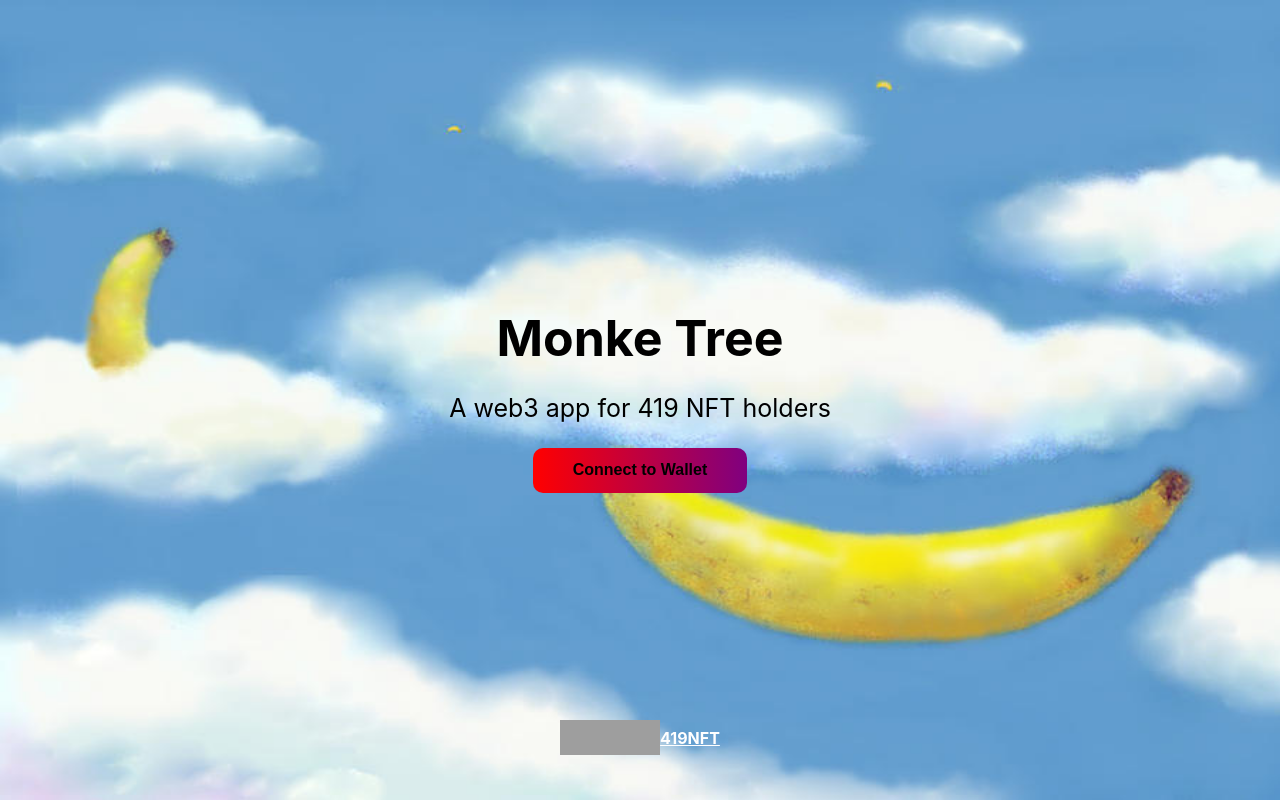
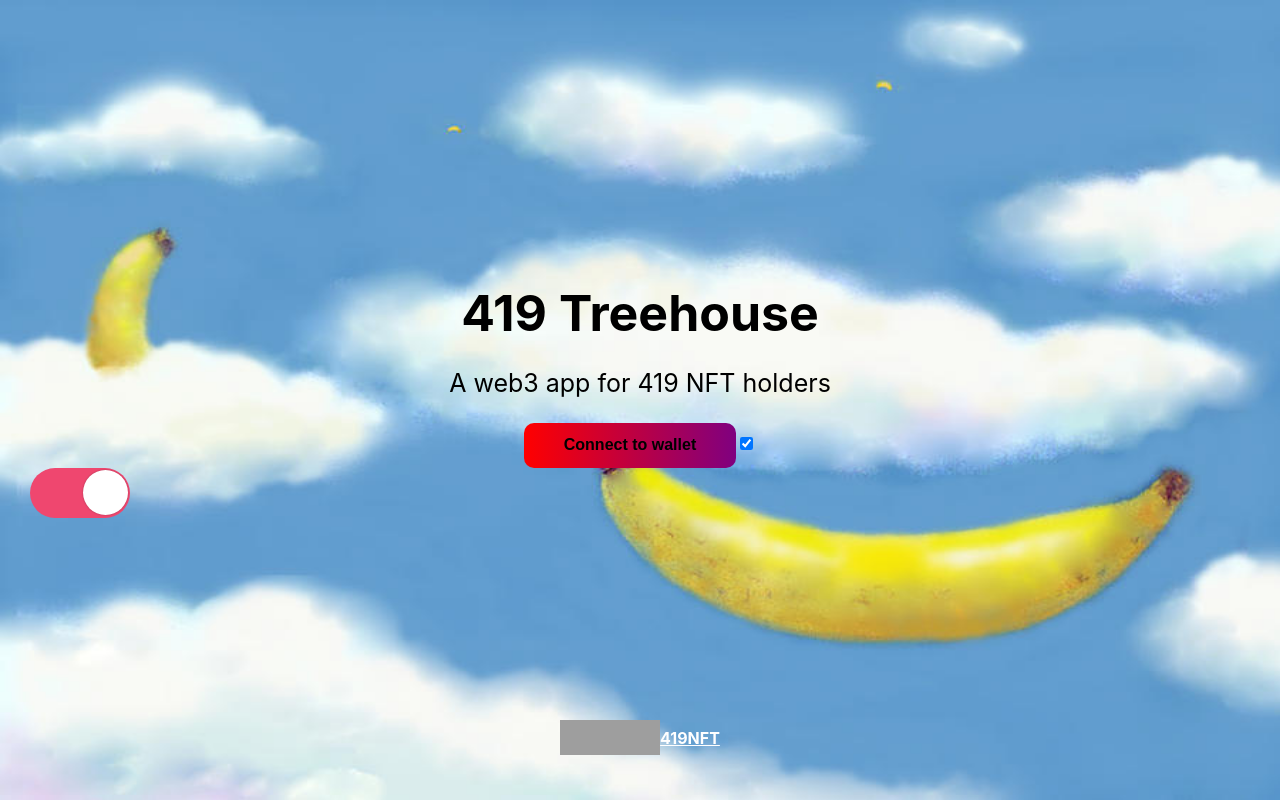
Before and after one commit to thomas-gibbons/gifportal-frontend, a React (Create React App) app: page / in a window 1280 px wide. Built offline with nearby package versions, Linux system fonts and the light colour scheme; grey boxes are pictures that could not be loaded.

Commit message:
add toggle for bg

```diff
--- a/src/App.js
+++ b/src/App.js
@@ -1,5 +1,6 @@
 import React, { useEffect, useState } from 'react';
 import './App.css';
+import Switch from './components/switch';
 
 const TWITTER_HANDLE = '419NFT';
 const TWITTER_LINK = `https://twitter.com/${TWITTER_HANDLE}`;
@@ -9,6 +10,7 @@ const TWITTER_LOGO = 'https://pbs.twimg.com/profile_banners/1408984211101523969/
 const App = () => {
   // State of wallet connection
   const [walletAddress, setWalletAddress] = useState(null);
+  const [bgToggle, bgToggleSet] = useState(1);
 
   // Function that checks if solana wallet is connected
   const checkIfWalletIsConnected = async () => {
@@ -58,50 +60,44 @@ const App = () => {
     }
   };
 
-  // Function to render UI if wallet is already connected
-  const renderConnectedContainer = () => (
+  // Function to render UI differently if wallet is already connected
+  const renderConnectContainer = () => (
     <button
-      className="cta-button connect-wallet-button"
+      className='cta-button connect-wallet-button'
       onClick={connectWallet}
     >
-      Connected!
-    </button>
-  );
-
-  // and if its not connected
-  const renderNotConnectedContainer = () => (
-    <button
-      className="cta-button connect-wallet-button"
-      onClick={connectWallet}
-    >
-      Connect to Wallet
+      {walletAddress ? 'Connected!' : 'Connect to wallet'}
     </button>
   );
 
   // main body of page
   return (
-    <div className="App" style={{
-      backgroundImage: `url("/sky_banana.jpg")`,
-      backgroundRepeat: `no-repeat`,
-      backgroundAttachment: `fixed`,
-      backgroundSize: `100% 100%`
+    <div className='App' style={{
+      backgroundImage: bgToggle ? 'url("/sky_banana.jpg")' : 'url("/space_banana.jpg")',
+      backgroundRepeat: 'no-repeat',
+      backgroundAttachment: 'fixed',
+      backgroundSize: '100% 100%'
     }}>
       <div className={walletAddress ? 'authed-container' : 'container'}>
-        <div className="header-container">
-          <p className="header">Monke Tree</p>
-          <p className="sub-text">
+        <div className='header-container'>
+          <p className='header'>419 Treehouse</p>
+          <p className='sub-text'>
             A web3 app for 419 NFT holders
           </p>
-          {!walletAddress && renderNotConnectedContainer()}
-          {walletAddress && renderConnectedContainer()}
+          {renderConnectContainer()}
+          <Switch
+            isOn={bgToggle}
+            onColor='#EF476F'
+            handleToggle={() => bgToggleSet(!bgToggle)}
+          />
         </div>
-        <div className="footer-container">
-          <img alt="Twitter Logo" className="twitter-logo" src={TWITTER_LOGO} />
+        <div className='footer-container'>
+          <img alt='Twitter Logo' className='twitter-logo' src={TWITTER_LOGO} />
           <a
-            className="footer-text"
+            className='footer-text'
             href={TWITTER_LINK}
-            target="_blank"
-            rel="noreferrer"
+            target='_blank'
+            rel='noreferrer'
           >{TWITTER_HANDLE}</a>
         </div>
       </div>
--- /dev/null
+++ b/src/components/switch.css
@@ -0,0 +1,34 @@
+.react-switch-label {
+  display: flex;
+  align-items: center;
+  justify-content: space-between;
+  cursor: pointer;
+  width: 100px;
+  height: 50px;
+  background: grey;
+  border-radius: 100px;
+  position: relative;
+  transition: background-color .2s;
+}
+
+.react-switch-label .react-switch-button {
+  content: '';
+  position: absolute;
+  top: 2px;
+  left: 2px;
+  width: 45px;
+  height: 45px;
+  border-radius: 45px;
+  transition: 0.2s;
+  background: #fff;
+  box-shadow: 0 0 2px 0 rgba(10, 10, 10, 0.29);
+}
+
+.react-switch-checkbox:checked + .react-switch-label .react-switch-button {
+  left: calc(100% - 2px);
+  transform: translateX(-100%);
+}
+
+.react-switch-label:active .react-switch-button {
+  width: 60px;
+}
--- /dev/null
+++ b/src/components/switch.js
@@ -0,0 +1,25 @@
+import React from 'react';
+import './switch.css';
+
+const Switch = ({ isOn, handleToggle, onColor }) => {
+  return (
+    <>
+      <input
+        checked={isOn}
+        onChange={handleToggle}
+        className="react-switch-checkbox"
+        id={`react-switch-new`}
+        type="checkbox"
+      />
+      <label
+        style={{ background: isOn && onColor }}
+        className="react-switch-label"
+        htmlFor={`react-switch-new`}
+      >
+        <span className={`react-switch-button`} />
+      </label>
+    </>
+  );
+};
+
+export default Switch;
```
